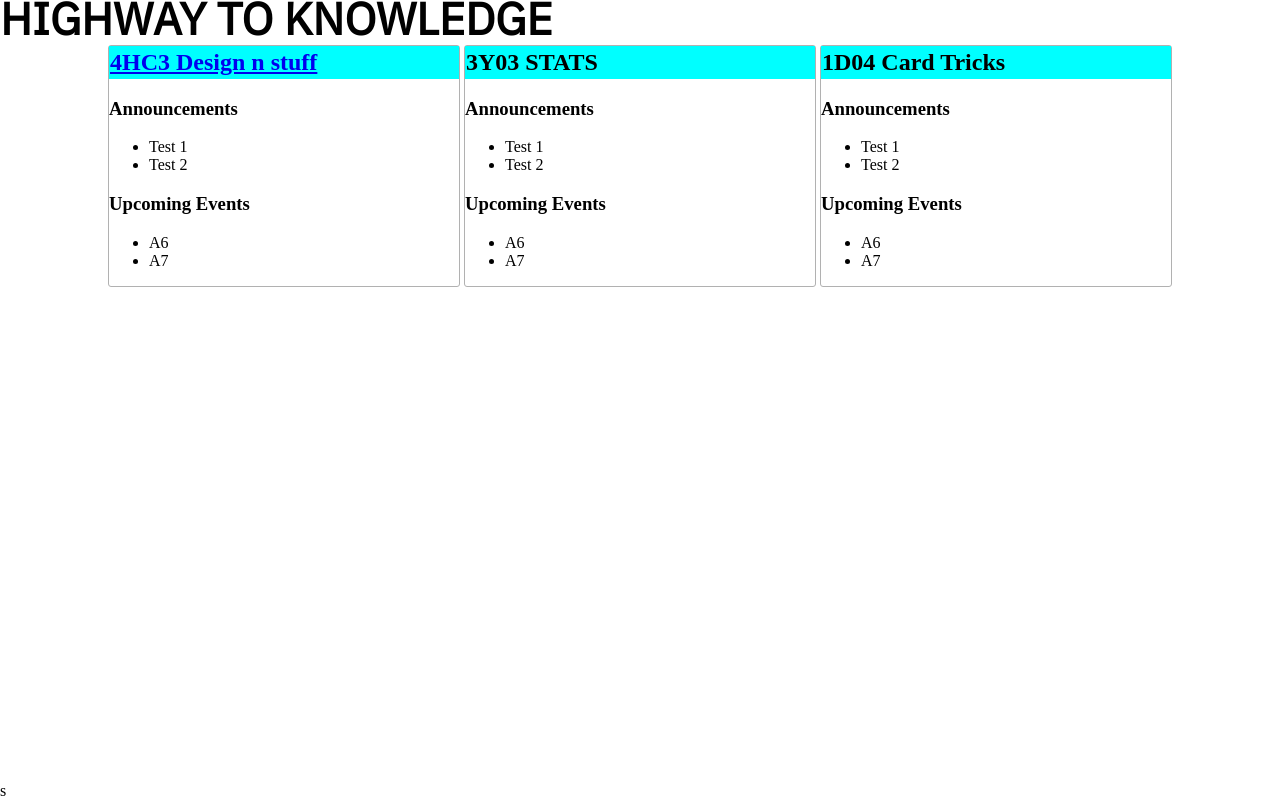
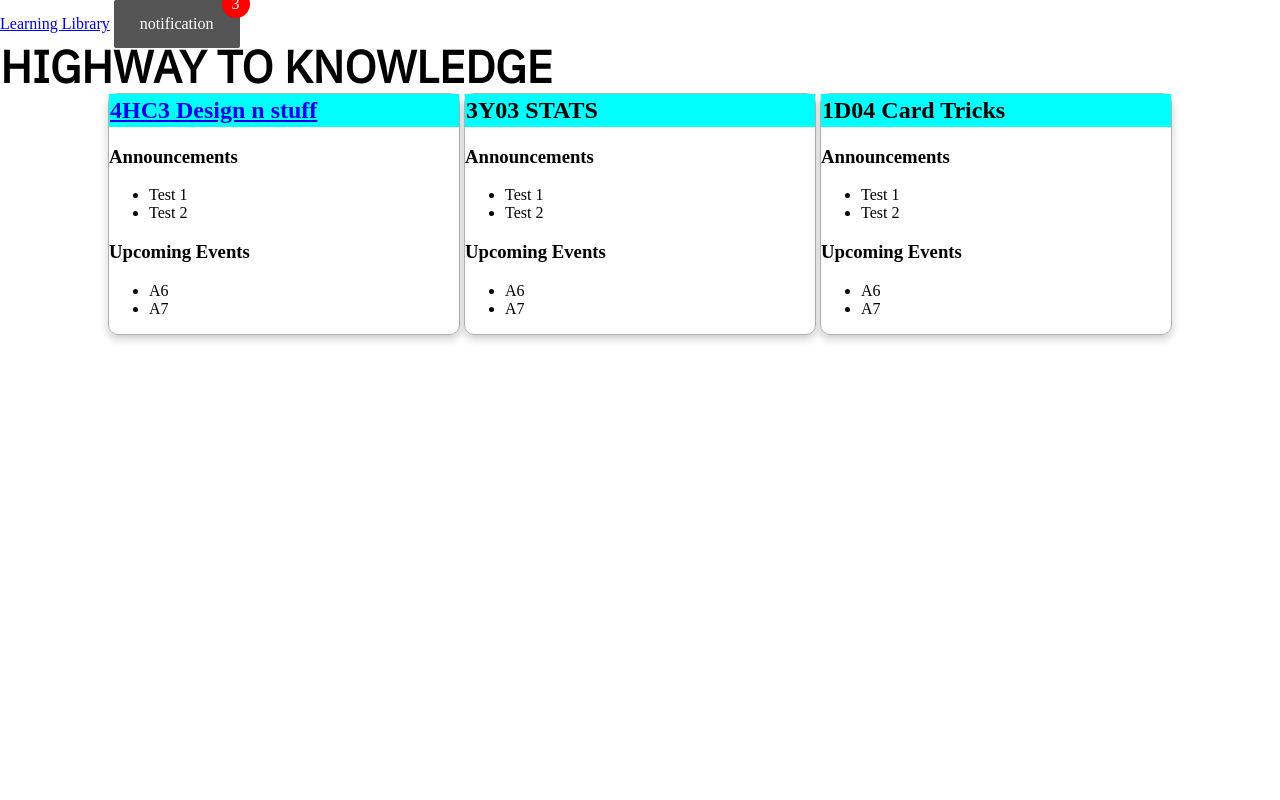
Before and after one commit to liam-casola/stoa, a plain HTML site: page Index.html in a window 1280 px wide. Drawn offline with Linux system fonts and the light colour scheme.

Commit message:
changed main page cards to have better formatting; nav bar at top added

```diff
--- a/Index.html
+++ b/Index.html
@@ -2,11 +2,18 @@
 <html>
 <head>
     <link rel="stylesheet" href="Style.css">
+    <link rel="stylesheet" href="homelayout.css">
     <script src="Script.js"></script>
-
     <title>MAIN</title>
 </head>
 <body>
+  <div class="topnav">
+    <a class="active" href="Index.html">Learning Library</a>
+    <a href="" class="notification">
+      <span>notification</span>
+      <span class="badge">3</span>
+    </a>
+  </div>
     <header>
         <h1>HIGHWAY TO KNOWLEDGE</h1>
     </header>
@@ -54,6 +61,6 @@
                 </ul>
             </div>
         </div>
-    </div>s
+    </div>
 </body>
 </html>
--- a/homelayout.css
+++ b/homelayout.css
@@ -0,0 +1,41 @@
+.course-card {
+    display: inline-block;
+    width: 350px;
+    padding: 0px;
+    border: solid 1px #b1b1b1;
+    border-radius: 10px;
+    box-shadow: 0 4px 8px 0 rgba(0,0,0,0.2);
+    transition: 0.3s;
+}
+
+.course-card:hover {
+    box-shadow: 0 8px 16px 0 rgba(0,0,0,0.2);
+}
+
+.container {
+    padding: 2px 16px;
+}
+
+.notification {
+  background-color: #555;
+  color: white;
+  text-decoration: none;
+  padding: 15px 26px;
+  position: relative;
+  display: inline-block;
+  border-radius: 2px;
+}
+
+.notification:hover {
+  background: red;
+}
+
+.notification .badge {
+  position: absolute;
+  top: -10px;
+  right: -10px;
+  padding: 5px 10px;
+  border-radius: 50%;
+  background: red;
+  color: white;
+}
```
